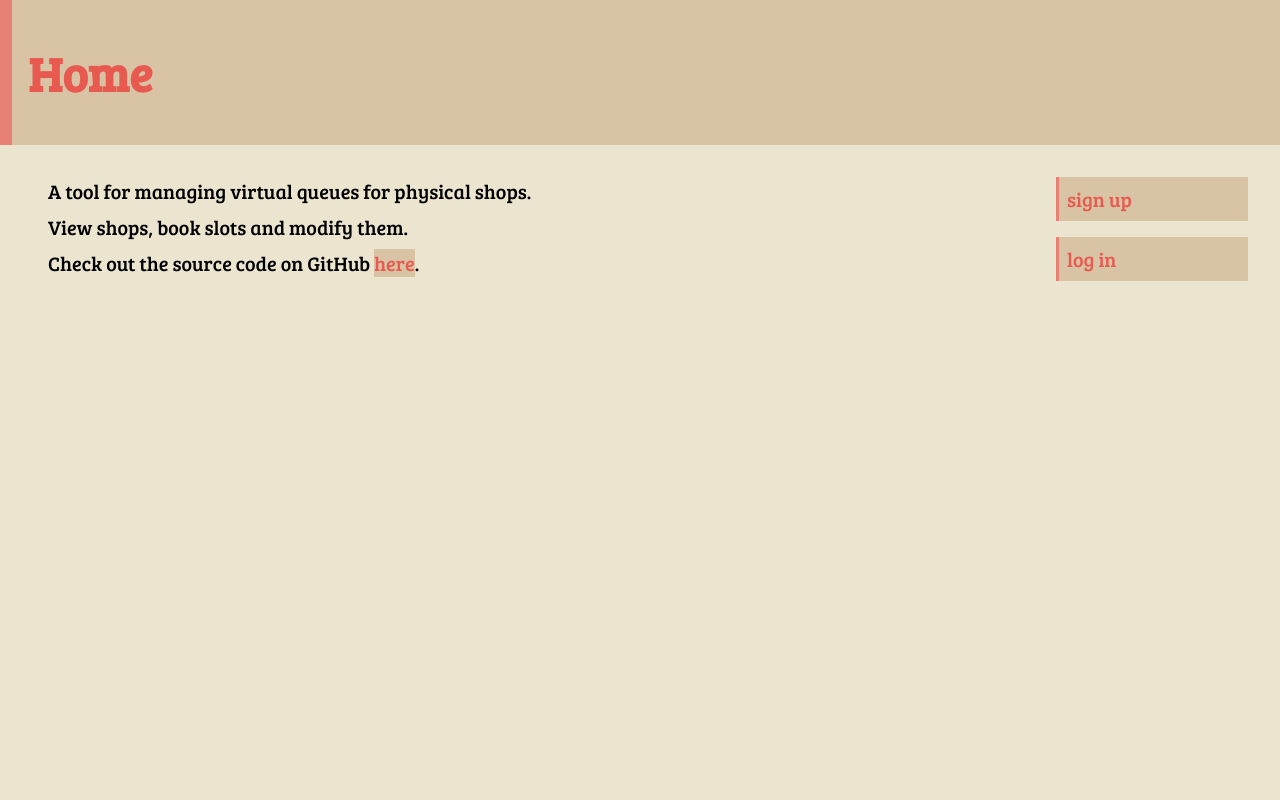
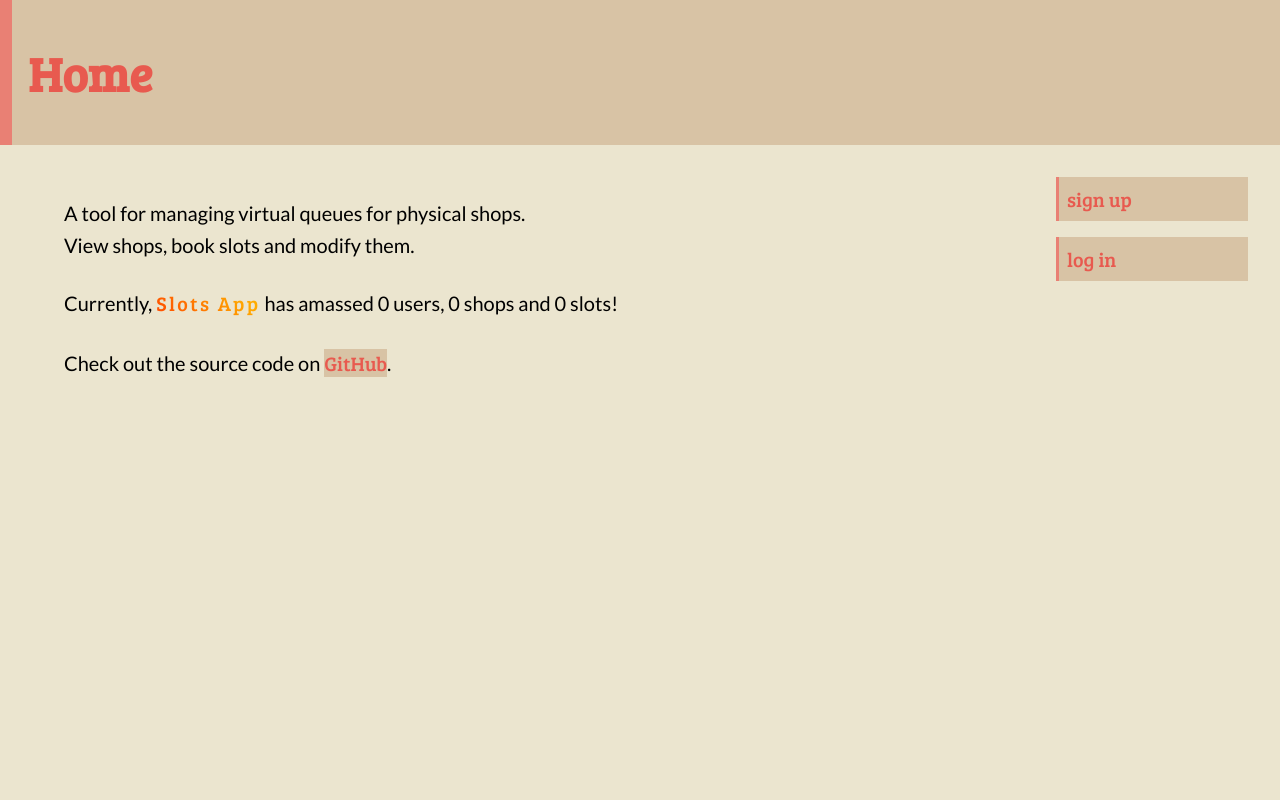
Before and after one commit to ollydevulder/slots-project, a Django app: page / in a window 1280 px wide. Run offline with Django 3.2, Linux system fonts and the light colour scheme; data that the repository does not hold is empty.

Commit message:
Make various style changes
This commit didn't really add anything of value.
 - Added custom template tag for checking if user has booked any slot in shop
 - Updated home page
 - Added chunk and funk
 - Also used more of letter-spacing because that's so cool

```diff
--- a/slots/templates/slots/index.html
+++ b/slots/templates/slots/index.html
@@ -6,8 +6,14 @@
 {% block homelink %}{% endblock %}
 
 {% block content %}
-    <!--<p>This is the main page :)</p>-->
-    <p>A tool for managing virtual queues for physical shops.</p>
-    <p>View shops, book slots and modify them.</p>
-    <p>Check out the source code on GitHub <a href="https://github.com/ollydevulder/slots-project" target="_blank">here</a>.</p>
+    <div class="chunk">
+        <p>A tool for managing virtual queues for physical shops.</p>
+        <p>View shops, book slots and modify them.</p>
+    </div>
+    <div class="chunk">
+        <p>Currently, <c class="funky">Slots App</c> has amassed {{ users }} users, {{ shops }} shops and {{ slots }} slots!</p>
+    </div>
+    <div class="chunk">
+        <p>Check out the source code on <a href="https://github.com/ollydevulder/slots-project" target="_blank">GitHub</a>.</p>
+    </div>
 {% endblock %}
--- a/slots/templates/slots/shops.html
+++ b/slots/templates/slots/shops.html
@@ -1,5 +1,6 @@
 {% extends 'base.html' %}
 {% load static %}
+{% load slot_extras %}
 {% block css %}{% static 'slots/css/shops.css' %}{% endblock %}
 
 {% block title %}Slots App{% endblock title %}
@@ -12,6 +13,9 @@
             <a href="{% url 'slots:view-shop' shop.pk %}" class="shop">
                 <p>{{ shop.name }}</p>
                 <span>{{ shop.get_amount_available_slots }} slots</span>
+                {% if shop|has_user:user %}
+                    <span class="booked">Booked</span>
+                {% endif %}
             </a>
         {% endfor %}
     </div>
--- /dev/null
+++ b/slots/templatetags/slot_extras.py
@@ -0,0 +1,8 @@
+from django import template
+
+register = template.Library()
+
+@register.filter(name='has_user')
+def has_user(shop, user):
+    """Evaluates whether user owns a slot in given shop."""
+    return bool(shop.slot_set.filter(user=user))
--- a/slots/views.py
+++ b/slots/views.py
@@ -146,7 +146,12 @@
 
 
 def index_view(request):  # slots:index
-    return render(request, 'slots/index.html')
+    context = {
+        'users': User.objects.count(),
+        'shops': Shop.objects.count(),
+        'slots': Slot.objects.count(),
+    }
+    return render(request, 'slots/index.html', context=context)
 
 
 @check_logged_in(LOGIN)
--- a/static/css/style.css
+++ b/static/css/style.css
@@ -16,6 +16,8 @@
     --blue: #508ef2;
     --dark-blue: #2965c4;
     --purple: #bf39d1;
+
+    --faded: #b0b0b0;
 
 }
 
@@ -39,10 +41,16 @@
     /* font-family: 'Lato', sans-serif; */
 }
 
+p {
+    font-family: 'Lato', sans-serif;
+}
+
 a {
     text-decoration: none;
+    font-family: 'Bree Serif', serif;
     background-color: var(--background2);
     color: var(--red);
+    /* cursor: pointer; */
 }
 
 a:hover {
@@ -92,6 +100,26 @@
 
 .content p {
     margin: 0.5rem 1.5rem;
+}
+
+.chunk {
+    margin: 2rem 1rem;
+}
+
+.funky {
+    font-family: 'Bree Serif', serif;
+    letter-spacing: 0.15rem;
+    background-image: repeating-linear-gradient(45deg, red, orange, yellow, green, blue, indigo, violet);
+    background-size: 1000%;
+    background-clip: text;
+    color: transparent;
+    animation: rainbow 8s ease infinite;
+}
+
+@keyframes rainbow {
+    0%{background-position:0% 50%}
+    50%{background-position:100% 25%}
+    100%{background-position:0% 50%}
 }
 
 .sidebar {
```
Also changed, not shown: slots/static/slots/css/shops.css (+16 -5 lines), slots/static/slots/css/slots.css (+7 -1 lines), slots/templatetags/__init__.py (added).
